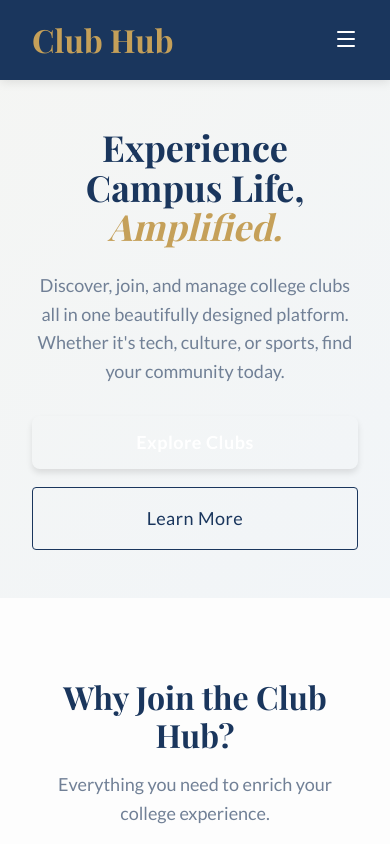
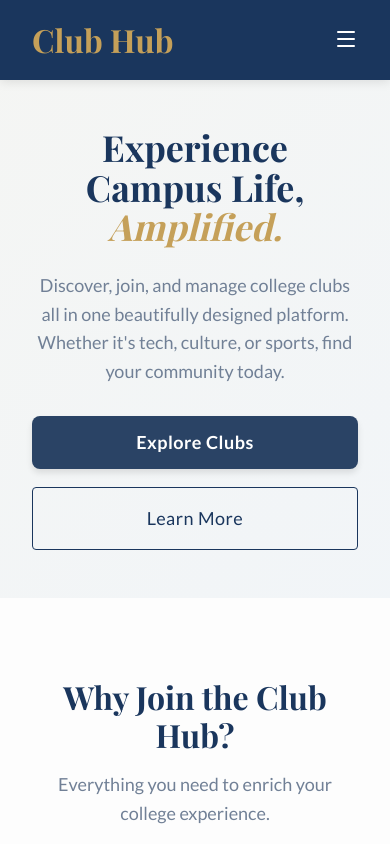
Before and after one commit to dhaneshvaibhav/hackathon, a React (Vite) app in the folder client/kl-hackathon/: page / in a window 390 px wide. In both pictures the pointer is over the link "Explore Clubs". Shown: the top 844 px of the page. Built offline with nearby package versions, Linux system fonts and the light colour scheme; no server answers; a web font is replaced by a local one.

Commit message:
style: improve hover states for buttons and interactive elements
- Add white text color to hover states for consistent visual feedback
- Add smooth transitions to hover states in chat assistant and notification buttons
- Ensure hover colors are slightly darker variants for better affordance

```diff
--- a/client/kl-hackathon/src/components/ChatAssistant.css
+++ b/client/kl-hackathon/src/components/ChatAssistant.css
@@ -115,6 +115,11 @@
     background-color: #646cff;
     color: white;
     cursor: pointer;
+    transition: background-color 0.2s;
+}
+
+.chat-input-area button:hover:not(:disabled) {
+    background-color: #535bf2;
 }
 
 .chat-input-area button:disabled {
--- a/client/kl-hackathon/src/components/Navbar.css
+++ b/client/kl-hackathon/src/components/Navbar.css
@@ -84,6 +84,7 @@
 
 .nav-links-btn:hover {
     background-color: var(--accent-light);
+    color: white;
     transform: translateY(-2px);
 }
 
--- a/client/kl-hackathon/src/index.css
+++ b/client/kl-hackathon/src/index.css
@@ -90,6 +90,7 @@ button {
 
 .btn-primary:hover {
   background-color: var(--primary-light);
+  color: white;
   transform: translateY(-2px);
   box-shadow: 0 4px 6px rgba(0, 0, 0, 0.1);
 }
@@ -102,6 +103,7 @@ button {
 
 .btn-accent:hover {
   background-color: var(--accent-light);
+  color: white;
   transform: translateY(-2px);
   box-shadow: 0 4px 6px rgba(0, 0, 0, 0.1);
 }
--- a/client/kl-hackathon/src/layouts/DashboardLayout.css
+++ b/client/kl-hackathon/src/layouts/DashboardLayout.css
@@ -183,6 +183,12 @@
     border-radius: 4px;
     border: none;
     cursor: pointer;
+    transition: background-color 0.2s;
+}
+
+.btn-accept:hover {
+    background-color: #16a34a; /* Slightly darker green */
+    color: white;
 }
 
 .btn-reject {
@@ -193,6 +199,12 @@
     border-radius: 4px;
     border: none;
     cursor: pointer;
+    transition: background-color 0.2s;
+}
+
+.btn-reject:hover {
+    background-color: #dc2626; /* Slightly darker red */
+    color: white;
 }
 
 .empty-notifications {
--- a/client/kl-hackathon/src/pages/Dashboard.css
+++ b/client/kl-hackathon/src/pages/Dashboard.css
@@ -52,7 +52,8 @@
 }
 
 .btn-primary:hover {
-    background-color: var(--primary-dark);
+    background-color: var(--primary-light);
+    color: white;
 }
 
 .btn-secondary {
```
